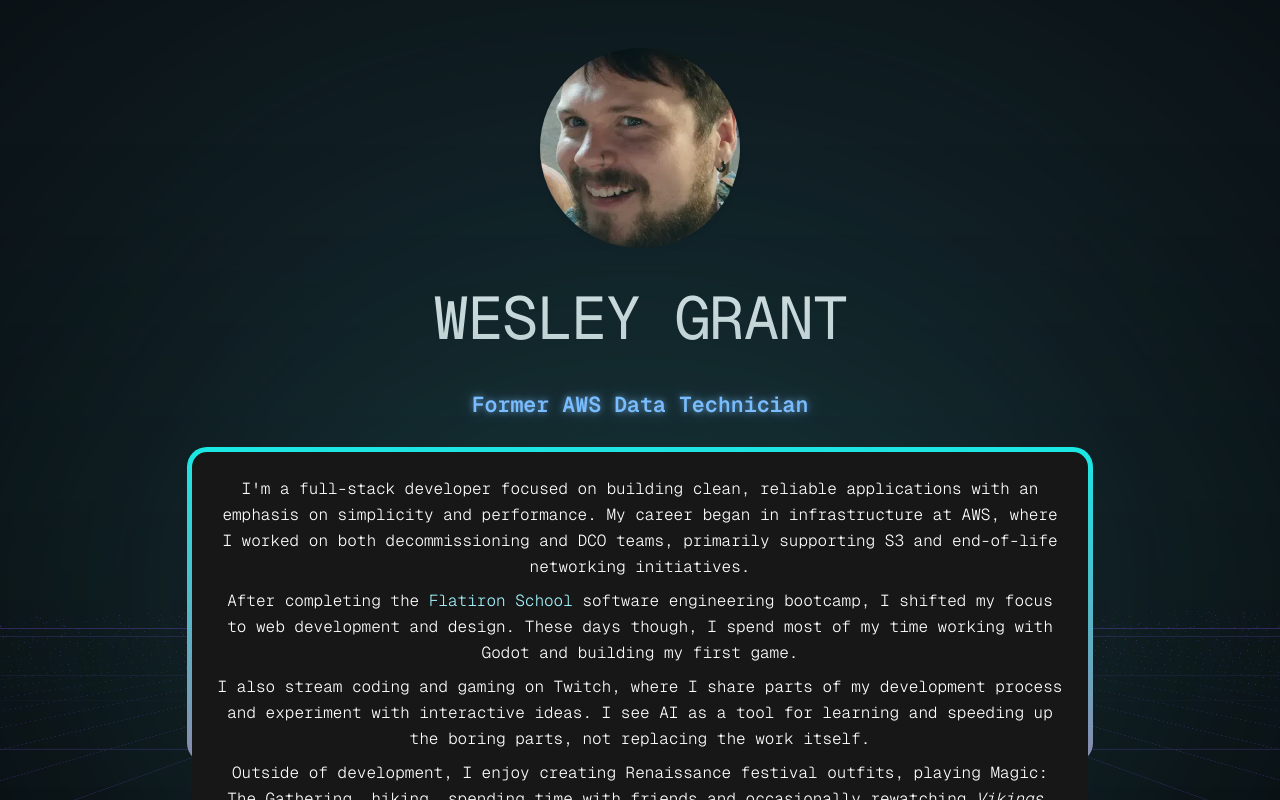
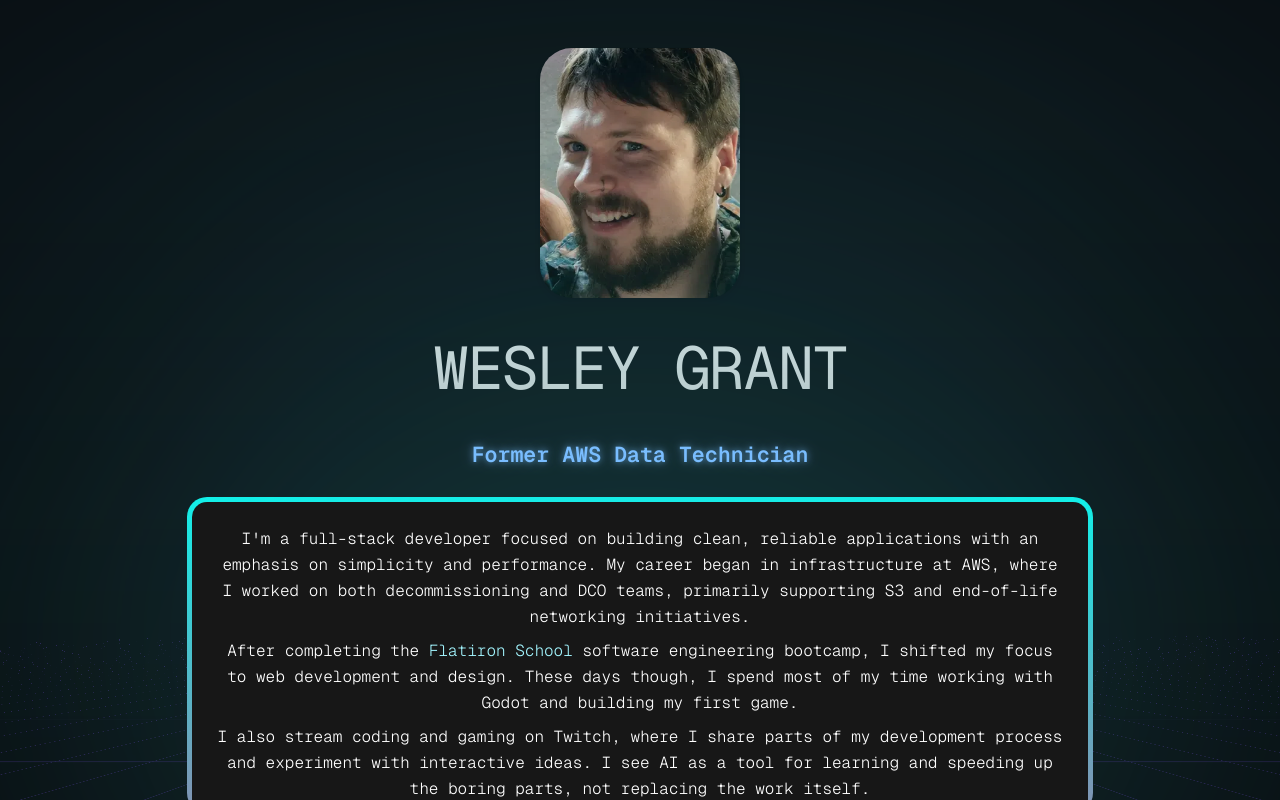
Before and after one commit to bigolboyyo/new-portfolio, a Next.js app: page / in a window 1280 px wide. Shown: the top 800 px of the page. Built offline with nearby package versions, Linux system fonts and the light colour scheme.

Commit message:
clean headshot sizing

```diff
--- a/components/custom/RotatingHeadshot.tsx
+++ b/components/custom/RotatingHeadshot.tsx
@@ -32,13 +32,12 @@ export default function RotatingHeadshot() {
     }, []);
 
     return (
-        <div className="relative w-[200px] h-[200px] rounded-full overflow-hidden shadow-md">
+        <div className="relative w-[200px] h-[250px] overflow-hidden rounded-[32px] shadow-md">
             <Image
                 src={IMAGES[currentImageIndex]}
                 alt="Portrait"
                 fill
                 sizes="200px"
-                quality={60}
                 className={`object-cover object-center transition-opacity duration-700 ease-in-out ${isVisible ? "opacity-100" : "opacity-0"}`}
                 priority
             />
```
